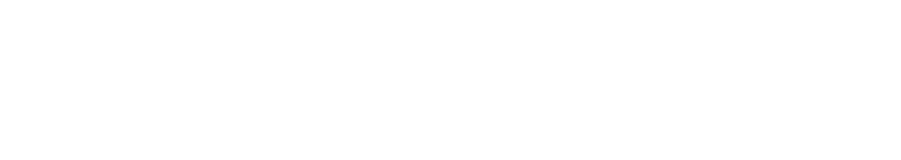
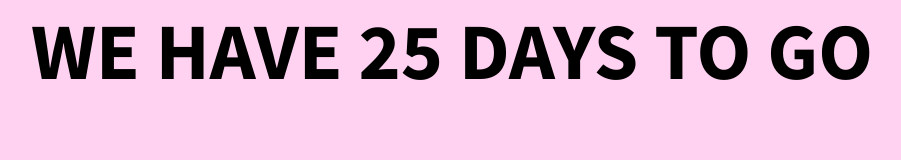
Before and after one commit to rymcd11/vc1123-project1_ryanMcDonough, a plain HTML site: page index.html in a window 1280 px wide. Shown: the whole page, without its empty margins (188-1089 px from the left). Drawn offline with Linux system fonts and the light colour scheme.

Commit message:
testing java decisions

```diff
--- a/css/style.css
+++ b/css/style.css
@@ -1,3 +1,7 @@
+@import url('https://fonts.googleapis.com/css2?family=Source+Sans+Pro:wght@400;600;700&display=swap');
+/*font-family: 'Source Sans Pro', sans-serif;*/
+
+
 *{
     padding: 0;
     margin: 0;
@@ -6,6 +10,15 @@
 div{
     width: 100vw;
     height: 100vh;
+    justify-content: center;
+    display: flex;
     background-color: rgba(128, 128, 128, 1);
     background-color: rgb(255, 210, 241, 1);
 }
+
+h1{
+    font-family: 'Source Sans Pro', sans-serif;
+    font-size: 5em;
+    text-transform: uppercase;
+    align-items: center;
+}
--- a/index.html
+++ b/index.html
@@ -6,12 +6,12 @@
     <meta http-equiv="X-UA-Compatible" content="IE=edge">
     <meta name="viewport" content="width=device-width, initial-scale=1.0">
     <title>VCT1123 Project 1 Ryan McDonough</title>
-    <!--<link rel="stylesheet" href="css/style.css">-->
+    <link rel="stylesheet" href="css/style.css">
 </head>
 
 <body>
     <div>
-
+        <h1 id="heading1">Demo</h1>
     </div>
 
     <script src="js/app.js"></script>
--- a/js/app.js
+++ b/js/app.js
@@ -1 +1,15 @@
 console.log("Ryan McDonough")
+
+let num1 = 25;
+let num2 = 30;
+let heading1 = document.getElementById('heading1');
+/*console.log('document1')*/
+
+if(null !== 25) {
+    heading1.innerHTML = "We have " + num1 + " days to go";
+}
+
+else{
+    heading1.innerHTML = "We don't have " + num2 + " days to go";
+
+}
```
